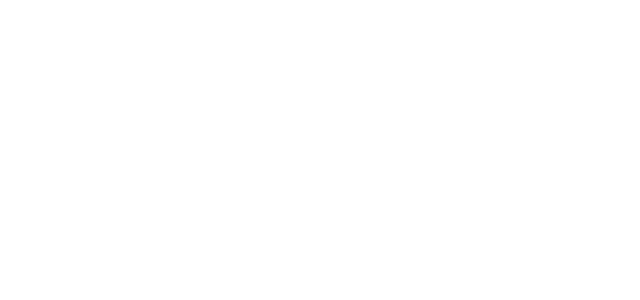
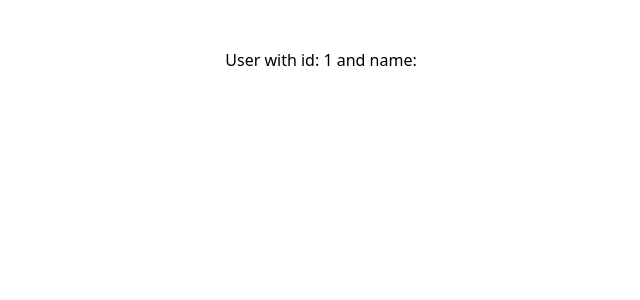
Before and after one commit to Vpetros/cf8-react-intro, a React app: page /users/1 in a window 1280 px wide. Before the commit this address had no page. Shown: the top 300 px of the page, without its empty margins (319-959 px from the left). Built offline with nearby package versions, Linux system fonts and the light colour scheme; the HTML template or start-up script is replaced by a standard one.

Commit message:
feat: using path and query params in components

```diff
--- a/src/App.tsx
+++ b/src/App.tsx
@@ -19,6 +19,7 @@
 // import {useEffect} from "react";
 import Timer from "./components/Timer.tsx";
 import RouterLayout from "./components/RouterLayout.tsx";
+import UserPage from "./pages/UserPage.tsx";
 // import NameChangerWithEffect from "./components/NameChangerWithEffect.tsx";
 // import CounterButton from "./components/CounterButton.tsx";
 // import CounterWithMoreStates from "./components/CounterWithMoreStates.tsx";
@@ -108,12 +109,12 @@
 
                     {/*<Route path="files/*" element={<FilePage />} />*/}
 
-                    {/*<Route path="users">*/}
-                    {/*    <Route path=":userId">*/}
-                    {/*        <Route index element={<UserPage/>}/>*/}
-                    {/*        <Route path="accounts" element={<UserAccountPage/>}/>*/}
-                    {/*    </Route>*/}
-                    {/*</Route>*/}
+                    <Route path="users">
+                        <Route path=":userId">
+                            <Route index element={<UserPage/>}/>
+                            {/*<Route path="accounts" element={<UserAccountPage/>}/>*/}
+                        </Route>
+                    </Route>
 
 
                 </Routes>
--- /dev/null
+++ b/src/pages/UserPage.tsx
@@ -0,0 +1,20 @@
+import {useParams, useSearchParams} from "react-router";
+import {useEffect} from "react";
+
+const UserPage = () => {
+
+    const { userId} = useParams();
+
+    const [ searchParams, setSearchParams ] = useSearchParams();
+    const name = searchParams.get("name");
+
+    useEffect(() => {
+        document.title = `CF8 User ${ name } with id ${ userId }`;
+    }, [userId, name]);
+    return (
+        <>
+            <h1 className="text-center mt-12">User with id: {userId} and name: { name }</h1>
+        </>
+    )
+}
+export default UserPage;
```
